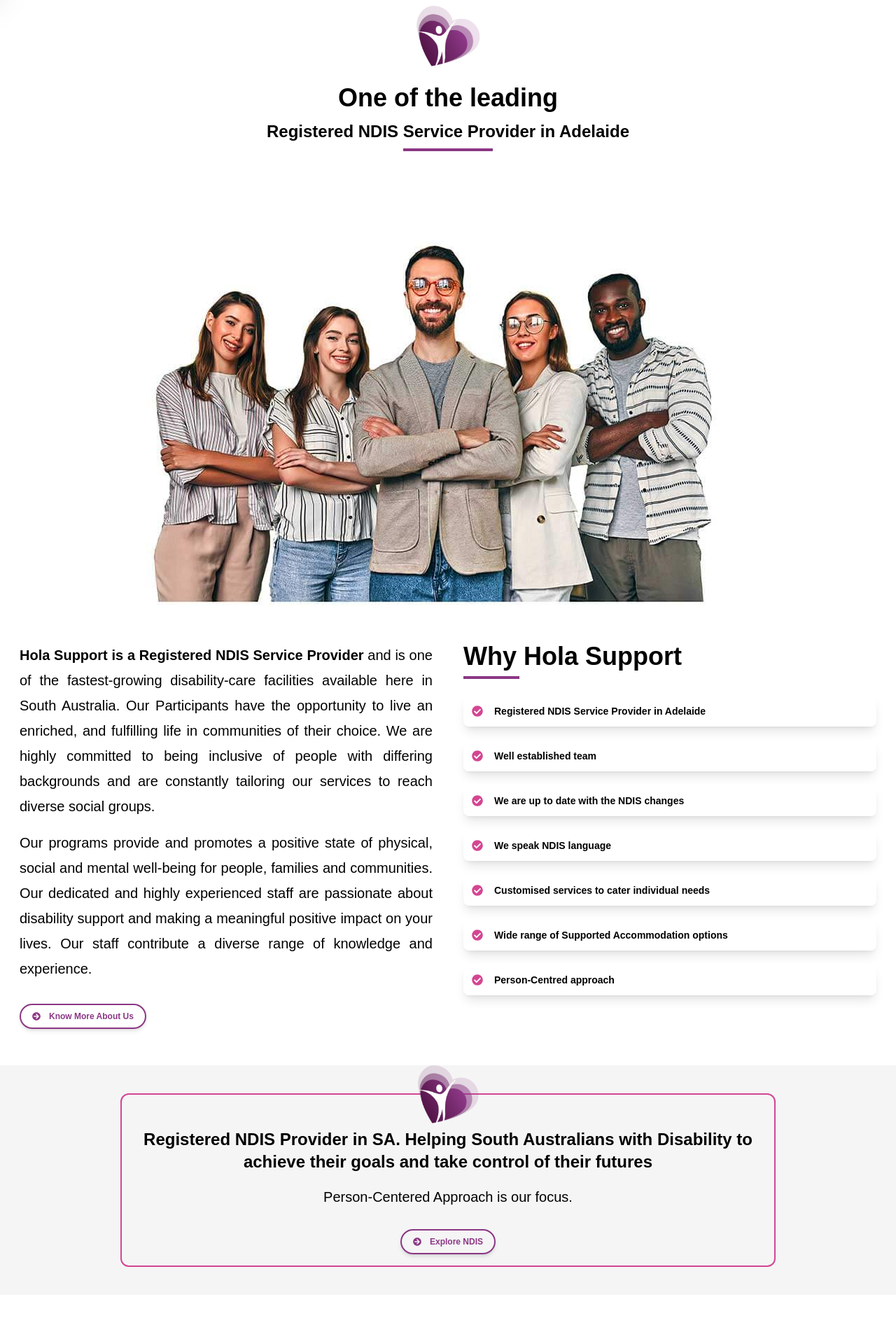
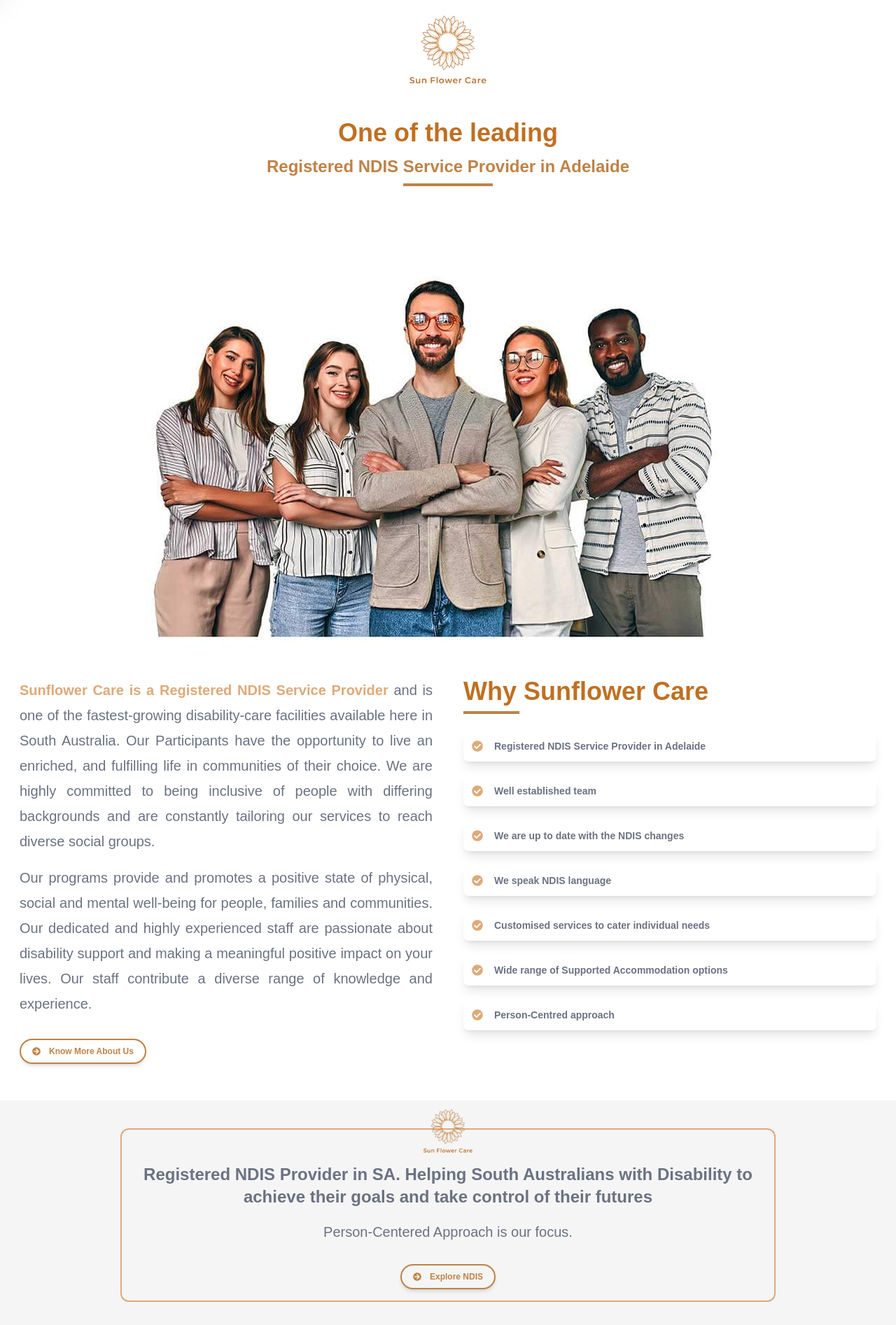
Before and after one commit to EbukaOkoye/oau-website, a Next.js app: page / in a window 1280 px wide. Shown: the part 820-2713 px from the top of the page at 70% size. Built offline with nearby package versions, Linux system fonts and the light colour scheme.

Commit message:
new additions

```diff
--- a/src/app/about-us/page.tsx
+++ b/src/app/about-us/page.tsx
@@ -23,10 +23,10 @@
 
       {/* Overlay Text Content */}
       <div className="relative z-10 h-full flex flex-col justify-center px-6 md:px-16 text-white">
-        <h1 className="text-4xl md:text-6xl font-bold mb-4">About us</h1>
-        <div className="w-24 h-1 bg-white mb-4" />
-        <p className="text-lg md:text-2xl font-medium max-w-2xl">
-          Hola Support is one of the leading Registered NDIS Service Provider
+        <h1 className="text-4xl md:text-6xl font-bold mb-4 !z-40">About us</h1>
+        <div className="w-24 h-1 bg-white mb-4 !z-40" />
+        <p className="text-lg md:text-2xl font-medium max-w-2xl !z-40">
+          Sunflower Care is one of the leading Registered NDIS Service Provider
         </p>
       </div>
       {/* Curved Bottom Section with Breadcrumb and Logo */}
@@ -44,13 +44,19 @@
           <BreadcrumbPill currentRoute="About" />
         </div>
 
-        <div className="absolute bottom-4 right-6">
-          <Image src={images.hola_heart} alt="Logo" width={50} height={50} />
-        </div>
+        {/* <div className="absolute bottom-4 right-6">
+          <Image
+            src={images.sunflower_logo}
+            alt="Logo"
+            width={120}
+            height={1200}
+            className="z-20 translate-y-12"
+          />
+        </div> */}
       </div>
       <div className="pt-16 px-4 md:w-10/12 mx-auto mt-14">
-        <p className="text-black text-lg lg:text-xl font-medium text-center">
-          <b>Hola Support is a Registered NDIS Service Provider</b> and is one
+        <p className="text-gray-500 text-lg lg:text-xl font-medium text-center">
+          <b className="text-main-purple">Sunflower Care is a Registered NDIS Service Provider</b> and is one
           of the fastest-growing disability-care facilities available here in
           South Australia. Our Participants have the opportunity to live an
           enriched, and fulfilling life in communities of their choice. We are
@@ -63,18 +69,18 @@
       <section className="h-screen">
         <div className="background_img relative">
           <Image
-            src={images.holaLogo}
+            src={images.sunflower_logo}
             alt="hola-logo"
-            className="animate-bounce absolute hidden md:block md:bottom-22 lg:bottom-24 left-1/2 -translate-x-1/2"
+            className="w-[200px] animate-bounce absolute hidden md:block md:bottom-22 lg:bottom-24 left-1/2 -translate-x-1/2"
           />
           {/* Top Section: NDIS Support Coordination Box */}
           <div className="bg-white w-full lg:w-10/12 absolute left-1/2 -translate-x-1/2 bottom-0 translate-y-22 rounded-xl p-6 md:p-8 lg:p-10 shadow-lg flex flex-col md:flex-row items-center justify-between text-white text-center md:text-left gap-6">
             <p className="text-base sm:text-lg font-normal text-black">
-              Hola Support employs excellent staff, all selected through a
+              Sunflower Care employs excellent staff, all selected through a
               stringent recruitment process. The staff here are the best in the
               industry. They are required to undertake ongoing training to keep
               up-to-date with the best practice standards to enhance their
-              professional skills. Hola Support specialises in Disability care
+              professional skills. Sunflower Care specialises in Disability care
               supports, SIL, Short Term Accommodation, Plan Management, NDIS
               Support Coordination and many more services.
             </p>
@@ -158,7 +164,10 @@
         ))}
       </div>
       <AboutServices />
-      <Footer topText="Contact Now" icon={<Send className="text-main-purple" />} />
+      <Footer
+        topText="Contact Now"
+        icon={<Send className="text-main-purple" />}
+      />
     </section>
   );
 }
--- a/src/app/globals.css
+++ b/src/app/globals.css
@@ -3,8 +3,8 @@
 :root {
   --background: #ffffff;
   --foreground: #171717;
-  --main-purple: #8b3785;
-  --main-pink: #ce4591;
+  --main-purple: #bf8246;
+  --main-pink: #ddaa79;
   --secondary-pink: #cf4591;
   --icon-pink: #d34692;
   --light-pink: #c1a9b6;
@@ -14,7 +14,10 @@
   --grey-bg: #b5dff0;
   --step-green: #a2d35d;
   --step-purple: #9d59e5;
+  --deep-orange: #bf7022;
 }
+
+/* #bf7022 */
 
 @theme inline {
   --color-background: var(--background);
@@ -30,6 +33,7 @@
   --color-grey-bg: var(--grey-bg);
   --color-step-green: var(--step-green);
   --color-step-purple: var(--step-purple);
+  --color-deep-orange: var(--deep-orange);
   --font-sans: var(--font-geist-sans);
   --font-mono: var(--font-geist-mono);
 }
--- a/src/components/AboutUsSection.tsx
+++ b/src/components/AboutUsSection.tsx
@@ -5,14 +5,14 @@
   return (
     <section className="grid lg:grid-cols-2 gap-4 mt-14 items-center py-10 px-4">
       <div className="pb-10">
-        <p className="text-black font-medium text-base lg:text-xl leading-9">
+        <p className="text-gray-500 font-medium text-base lg:text-xl leading-9">
           Our programs provide and promotes a positive state of physical, social
           and mental well-being for people, families and communities. Our
           dedicated and highly experienced staff are passionate about disability
           support and making a meaningful positive impact on your lives. Our
           staff contribute a diverse range of knowledge and experience.
         </p>
-        <p className="text-black font-medium text-base lg:text-xl leading-9 mt-12">
+        <p className="text-gray-500 font-medium text-base lg:text-xl leading-9 mt-12">
           Person-Centred approach is the base of our service, our focus is on
           the person and what they can do, not their condition or disability. We
           believe that Support should focus on achieving the person’s goals and
@@ -21,7 +21,7 @@
         </p>
       </div>
       <div className="">
-        <div className="w-72 h-72 lg:w-[30rem] lg:h-[30rem] relative left-1/2 -translate-x-1/2">
+        <div className="w-72 h-72 lg:w-[30rem] lg:h-[30rem] relative left-1/2 -translate-x-1/2 bg-main-pink opacity-70 rounded-full">
           <Image
             src={images.thumbnail_two}
             alt="Team High Five"
--- a/src/components/ExploreNdis.tsx
+++ b/src/components/ExploreNdis.tsx
@@ -1,4 +1,4 @@
-'use client';
+"use client";
 import { CircleArrow } from "@/utils/icons";
 import { images } from "@/utils/images";
 import { Button } from "@material-tailwind/react";
@@ -7,20 +7,24 @@
 export default function ExploreNdis() {
   return (
     <section className="py-10 px-4 bg-light-grey">
-            <div className="border-2 border-icon-pink md:w-3/4 mx-auto hover:bg-white rounded-xl p-4">
-                <Image src={images.hola_heart} alt="logo-image-hola" className="mx-auto w-24 -mt-16" />
-                <p className="font-bold lg:text-2xl text-center text-black">
-                    Registered NDIS Provider in SA. Helping South Australians with Disability to achieve
-                    their goals and take control of their futures
+      <div className="border-2 border-main-pink md:w-3/4 mx-auto hover:bg-white rounded-xl p-4">
+        <Image
+          src={images.sunflower_logo}
+          alt="logo-image-hola"
+          className="mx-auto w-24 -mt-16"
+        />
+        <p className="font-bold lg:text-2xl text-center text-gray-500">
+          Registered NDIS Provider in SA. Helping South Australians with
+          Disability to achieve their goals and take control of their futures
         </p>
-                <p className="font-medium lg:text-xl text-center mt-5 text-black">
+        <p className="font-medium lg:text-xl text-center mt-5 text-gray-500">
           Person-Centered Approach is our focus.
         </p>
-                <Button className="flex items-center gap-3 border-2 border-main-purple rounded-full text-main-purple px-4 py-2 mt-8 cursor-pointer mx-auto">
+        <Button className="flex items-center gap-3 border-2 border-main-purple rounded-full text-main-purple px-4 py-2 mt-8 cursor-pointer mx-auto hover:scale-125 transition duration-700 ease-linear">
           <CircleArrow className="text-main-purple" />
           Explore NDIS
         </Button>
       </div>
     </section>
-    )
+  );
 }
--- a/src/components/Footer.tsx
+++ b/src/components/Footer.tsx
@@ -6,8 +6,13 @@
 import { images } from "@/utils/images";
 import CustomButton from "./custom-components/Button";
 
-
-export default function Footer({topText, icon}: {topText: string, icon: React.ReactNode}) {
+export default function Footer({
+  topText,
+  icon,
+}: {
+  topText: string;
+  icon: React.ReactNode;
+}) {
   return (
     <footer className="w-full bg-light-grey">
       {/* Top Section: NDIS Support Coordination Box */}
@@ -41,7 +46,7 @@
                 <li key={index} className="my-3">
                   <Link
                     href={link.href}
-                    className="text-black font-normal hover:text-hola-purple transition duration-200 flex items-center gap-3 justify-center md:justify-start"
+                    className="text-gray-500 font-normal hover:text-hola-purple transition duration-200 flex items-center gap-3 justify-center md:justify-start"
                   >
                     <RightArrow className="text-main-pink" />
                     {link.label}
@@ -54,7 +59,7 @@
           {/* Column 2: HOLA SUPPORT */}
           <div>
             <h4 className="font-semibold text-lg text-main-pink mb-2">
-              HOLA SUPPORT
+              Sunflower Care Support
             </h4>
             <div className="w-10 h-1 bg-main-purple mx-auto lg:mx-0" />
             <div className="flex flex-col items-center md:items-start space-y-3 mt-6">
@@ -80,9 +85,9 @@
             <div className="flex flex-col items-center md:items-start space-y-3 mt-5">
               {/* Replace with your actual logo image if available */}
               <Image
-                src={images.hola_heart}
+                src={images.sunflower_logo}
                 alt="We Love NDIS"
-                width={80}
+                width={100}
                 className="mb-2"
               />
               <div className="flex gap-2 mt-2">
@@ -100,9 +105,9 @@
             <div className="w-10 h-1 bg-main-purple mx-auto lg:mx-0" />
             <div className="flex flex-col items-center md:items-start text-black font-normal mt-5">
               {/* <PersonBubbleIcon /> Icon for NDIS Experts */}
-              <p className="font-semibold text-black mt-2">NDIS Experts</p>
-              <p>Locally Owned</p>
-              <CustomButton className="mt-4 bg-white border-2 border-main-pink text-main-purple font-semibold py-2 px-4 rounded-full shadow-md hover:bg-main-pink hover:text-white hover:border-none transition duration-700">
+              <p className="font-semibold text-gray-500 mt-2">NDIS Experts</p>
+              <p className="text-gray-500">Locally Owned</p>
+              <CustomButton className="mt-4 bg-white border-2 border-main-pink text-main-purple font-semibold py-2 px-4 rounded-full shadow-md hover:bg-main-pink hover:text-white hover:border-none transition duration-700 ease-linear">
                 Book Appointment
               </CustomButton>
             </div>
@@ -121,7 +126,9 @@
                   className="flex items-center text-center md:text-left gap-3"
                 >
                   <item.icon className="text-main-purple" size={16} />
-                  <span className="break-all text-black font-normal text-base">{item.label}</span>{" "}
+                  <span className="break-all text-gray-500 font-normal text-base">
+                    {item.label}
+                  </span>{" "}
                 </div>
               ))}
             </div>
--- a/src/components/Leading.tsx
+++ b/src/components/Leading.tsx
@@ -1,4 +1,4 @@
-'use client';
+"use client";
 import { holaSupportList } from "@/utils/data";
 import { CircleArrow } from "@/utils/icons";
 import { images } from "@/utils/images";
@@ -9,49 +9,66 @@
   return (
     <section className="py-10 px-4">
       <div className="">
-                <Image src={images.hola_heart} alt="heart-ndis" className="w-[100px] animate-bounce mx-auto" />
+        <Image
+          src={images.sunflower_logo}
+          alt="heart-ndis"
+          className="w-[150px] animate-bounce mx-auto"
+        />
       </div>
-            <h2 className="font-bold text-2xl lg:text-4xl text-black text-center">One of the leading</h2>
-            <p className="font-bold text-lg lg:text-2xl text-black text-center mt-3">Registered NDIS Service Provider in Adelaide</p>
+      <h2 className="font-bold text-2xl lg:text-4xl text-deep-orange text-center">
+        One of the leading
+      </h2>
+      <p className="font-bold text-lg lg:text-2xl text-main-purple text-center mt-3">
+        Registered NDIS Service Provider in Adelaide
+      </p>
       <div className="w-32 h-1 bg-main-purple mx-auto mt-2" />
       <Image src={images.about_img} alt="image" />
       <section className="grid gap-5 lg:grid-cols-2 mt-10">
         <div className="p-3">
-                    <p className="text-base lg:text-xl font-normal text-black text-justify leading-9">
-                        <b>Hola Support is a Registered NDIS Service Provider</b> and is one of the
-                        fastest-growing disability-care facilities available here in South Australia.
-                        Our Participants have the opportunity to live an enriched, and fulfilling life
-                        in communities of their choice. We are highly committed to being inclusive of
-                        people with differing backgrounds and are constantly tailoring our services to
-                        reach diverse social groups.
+          <p className="text-base lg:text-xl font-normal text-gray-500 text-justify leading-9">
+            <b className="text-main-pink">
+              Sunflower Care is a Registered NDIS Service Provider
+            </b>{" "}
+            and is one of the fastest-growing disability-care facilities
+            available here in South Australia. Our Participants have the
+            opportunity to live an enriched, and fulfilling life in communities
+            of their choice. We are highly committed to being inclusive of
+            people with differing backgrounds and are constantly tailoring our
+            services to reach diverse social groups.
           </p>
-                    <p className="mt-4 text-base lg:text-xl font-normal text-black text-justify leading-9">
-                        Our programs provide and promotes a positive state of physical, social and mental
-                        well-being for people, families and communities. Our dedicated and highly
-                        experienced staff are passionate about disability support and making a meaningful
-                        positive impact on your lives. Our staff contribute a diverse range of knowledge
-                        and experience.
+          <p className="mt-4 text-base lg:text-xl font-normal text-gray-500 text-justify leading-9">
+            Our programs provide and promotes a positive state of physical,
+            social and mental well-being for people, families and communities.
+            Our dedicated and highly experienced staff are passionate about
+            disability support and making a meaningful positive impact on your
+            lives. Our staff contribute a diverse range of knowledge and
+            experience.
           </p>
-                    <Button className="flex items-center gap-3 border-2 border-main-purple rounded-full text-main-purple px-4 py-2 mt-8 cursor-pointer">
+          <Button className="flex items-center gap-3 border-2 border-main-purple rounded-full text-main-purple px-4 py-2 mt-8 cursor-pointer hover:scale-125 transition duration-700 ease-linear">
             <CircleArrow className="text-main-purple" />
             Know More About Us
           </Button>
         </div>
         <div className="p-3">
           <div className="">
-                        <h2 className="font-bold text-2xl lg:text-4xl text-black">Why Hola Support </h2>
+            <h2 className="font-bold text-2xl lg:text-4xl text-deep-orange">
+              Why Sunflower Care{" "}
+            </h2>
             <div className="w-20 h-1 bg-main-purple mt-2" />
           </div>
           <div className="mt-6">
             {holaSupportList.map((_lists, index) => (
-                            <div className="flex items-center gap-4 rounded-lg shadow-lg p-3 my-5" key={index}>
-                                <_lists.icon className="text-icon-pink" />
-                                <p className="text-black font-bold text-sm">{_lists.name}</p>
+              <div
+                className="flex items-center gap-4 rounded-lg shadow-lg p-3 my-5"
+                key={index}
+              >
+                <_lists.icon className="text-main-pink" />
+                <p className="text-gray-500 font-bold text-sm">{_lists.name}</p>
               </div>
             ))}
           </div>
         </div>
       </section>
     </section>
-    )
+  );
 }
--- a/src/components/OurServices.tsx
+++ b/src/components/OurServices.tsx
@@ -22,7 +22,7 @@
   return (
     <section className="bg-white py-10 px-4">
       <div className="text-center">
-        <h2 className="font-bold text-2xl lg:text-4xl text-black">
+        <h2 className="font-bold text-2xl lg:text-4xl text-main-purple">
           Our Services
         </h2>
         <div className="w-32 h-1 bg-main-purple mx-auto mt-2" />
--- a/src/components/custom-components/BreadcrumbPill.tsx
+++ b/src/components/custom-components/BreadcrumbPill.tsx
@@ -16,7 +16,7 @@
       >
         Home
       </div>
-      <div className="h-8 w-8 rounded-full p-2 z-20 flex items-center justify-center bg-grey-text text-black font-bold">
+      <div className="h-8 w-8 rounded-full p-2 z-20 flex items-center justify-center bg-grey-text text-gray-500 font-bold">
         /
       </div>
       <p className="text-sm bg-white font-medium text-main-purple hover:bg-grey-text transition duration-1000 rounded-r-2xl py-2 px-6">{currentRoute}</p>
--- a/src/utils/images.ts
+++ b/src/utils/images.ts
@@ -22,6 +22,7 @@
 import asstistance from '@/assets/assistance.jpg';
 import faqs_img from '@/assets/faq.svg';
 import mail from '@/assets/mail.svg';
+import sunflower_logo from '@/assets/sunflower-care-logo-removebg.png';
 
 
 export const images = {
@@ -49,5 +50,6 @@
   asstistance,
   faqs_img,
   mail,
+  sunflower_logo,
   faq_img: 'https://www.holasupport.com.au/wp-content/uploads/2021/07/FAQs-top-Header-HS-img-01.jpg',
 };
```
Also changed, not shown: src/components/HappyCustomers.tsx (+5 -4 lines), src/components/Navbar.tsx (+9 -9 lines), src/components/OurApproach.tsx (+12 -6 lines), src/assets/sunflower-care-logo-removebg.png (added), src/assets/sunflower-logo-white.png (added). Lines whose indentation alone changed are shown as unchanged.
